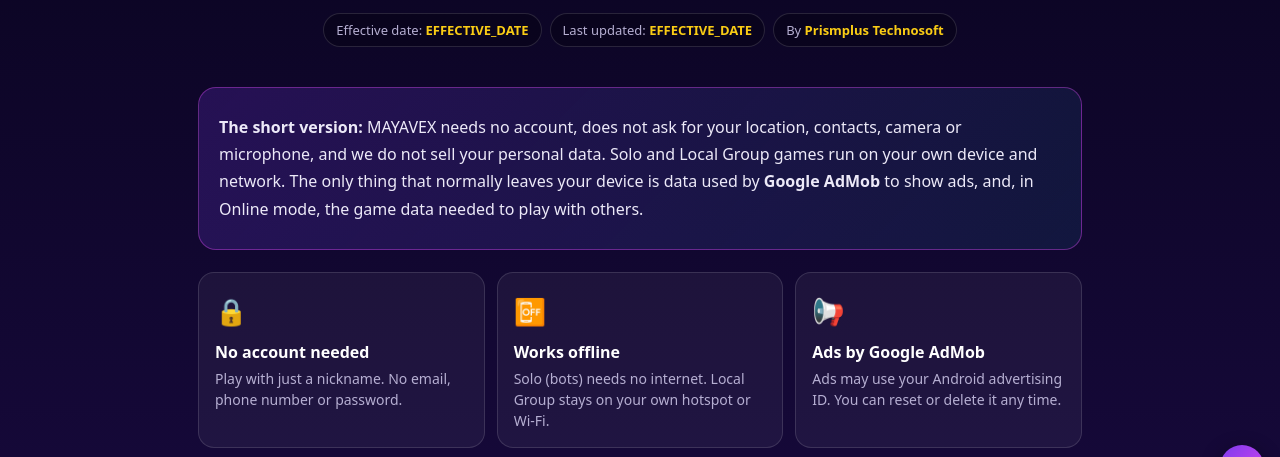
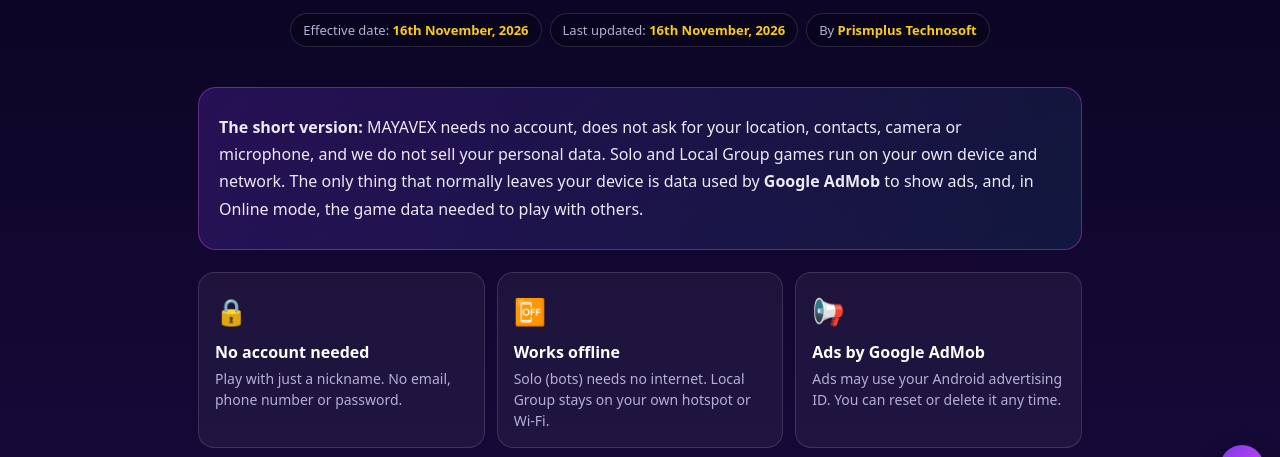
Before and after one commit to omkarkadam06/mayavex-privacy, a plain HTML site: page index.html in a window 1280 px wide. Shown: the part 295-752 px from the top of the page. Drawn offline with Linux system fonts and the light colour scheme.

Commit message:
Update index.html

```diff
--- a/index.html
+++ b/index.html
@@ -72,8 +72,8 @@ footer .brand{color:#fff;font-weight:600}
   <h1>Privacy Policy</h1>
   <p class="sub">MAYAVEX – Mystery Multiplayer</p>
   <div class="meta">
-    <span class="pill">Effective date: <b>EFFECTIVE_DATE</b></span>
-    <span class="pill">Last updated: <b>EFFECTIVE_DATE</b></span>
+    <span class="pill">Effective date: <b>16th November, 2026</b></span>
+    <span class="pill">Last updated: <b>16th November, 2026</b></span>
     <span class="pill">By <b>Prismplus Technosoft</b></span>
   </div>
 </header>
```
